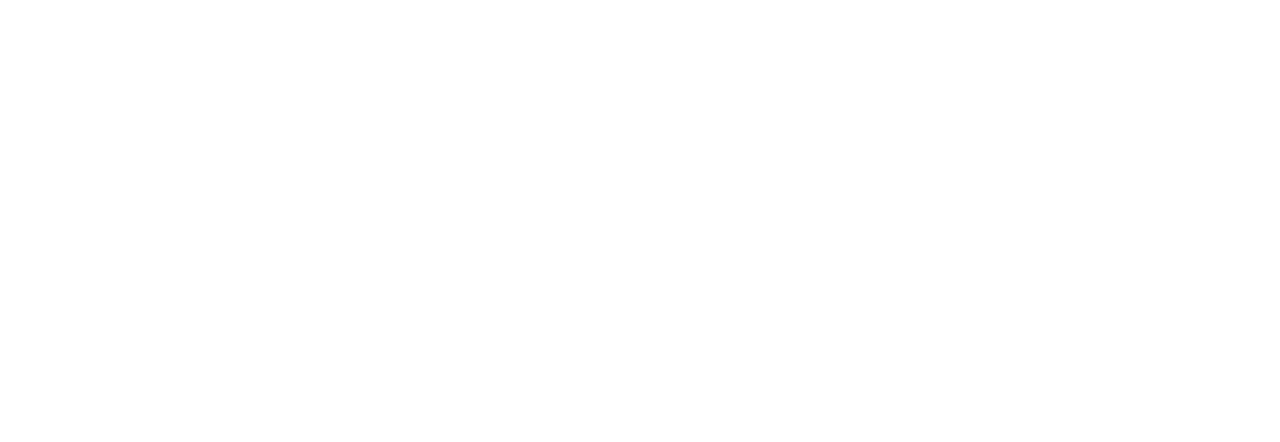
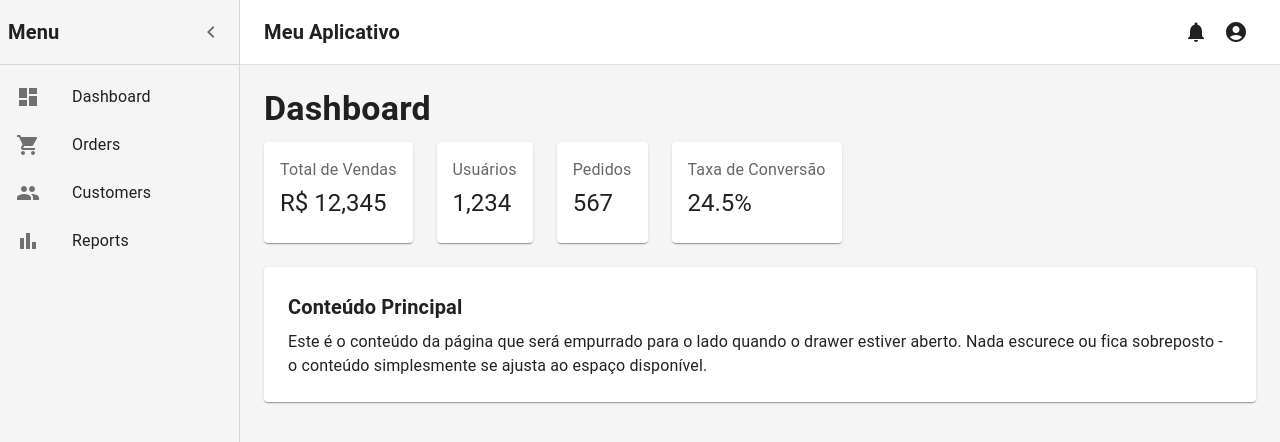
Before and after one commit to Sankhya-ABC/nikkey-frontend, a React (Vite) app: page / in a window 1280 px wide. Before the commit this address had no page. Shown: the top 442 px of the page. Built offline with nearby package versions, Linux system fonts and the light colour scheme.

Commit message:
feat: new layout proposal - 1

```diff
--- a/src/App.tsx
+++ b/src/App.tsx
@@ -1,24 +1,12 @@
-import { createTheme, ThemeProvider } from "@mui/material";
-import React, { useMemo, useState } from "react";
-import { Menu } from "./components/Template/Menu";
-import { Sidebar } from "./components/Template/Sidebar";
-import { Template } from "./components/Template";
-import { BrowserRouter, Route, Routes } from "react-router";
+import React from "react";
+import { ThemeProvider, createTheme } from "@mui/material/styles";
+import CssBaseline from "@mui/material/CssBaseline";
+import DashboardLayout from "./components/DashboardLayout";
+import Dashboard from "./components/Dashboard";
 
-type ThemeMode = "light" | "dark";
-
-export const App: React.FC = () => {
-  const [themeMode, setThemeMode] = useState<ThemeMode>("light");
-
-  const toggleTheme = () => {
-    setThemeMode((prevMode) => (prevMode === "light" ? "dark" : "light"));
-  };
-
-  const theme = useMemo(
-    () =>
-      createTheme({
+const theme = createTheme({
   palette: {
-          mode: themeMode,
+    mode: "light",
     primary: {
       main: "#1976d2",
     },
@@ -26,48 +14,27 @@
       main: "#dc004e",
     },
     background: {
-            default: themeMode === "light" ? "#f5f5f5" : "#121212",
-            paper: themeMode === "light" ? "#ffffff" : "#1e1e1e",
+      default: "#f5f5f5",
+      paper: "#ffffff",
     },
   },
   typography: {
+    h4: {
+      fontWeight: 600,
+    },
     h6: {
       fontWeight: 600,
     },
   },
-        components: {
-          MuiAppBar: {
-            styleOverrides: {
-              root: {
-                backgroundColor: themeMode === "light" ? "#ffffff" : "#1e1e1e",
-              },
-            },
-          },
-        },
-      }),
-    [themeMode],
-  );
+});
 
+export const App: React.FC = () => {
   return (
     <ThemeProvider theme={theme}>
-      <BrowserRouter>
-        <Routes>
-          <Route element={<Template />}>
-            <Route path="dashboard" element={<p>dashboard</p>} />
-            <Route path="clientes" element={<p>clientes</p>} />
-            <Route path="usuarios" element={<p>usuarios</p>} />
-            <Route path="visitas" element={<p>visitas</p>} />
-            <Route
-              path="ordens-de-servico"
-              element={<p>ordens-de-servico</p>}
-            />
-            <Route
-              path="relatorio-de-produtividade"
-              element={<p>relatorio-de-produtividade</p>}
-            />
-          </Route>
-        </Routes>
-      </BrowserRouter>
+      <CssBaseline />
+      <DashboardLayout>
+        <Dashboard />
+      </DashboardLayout>
     </ThemeProvider>
   );
 };
--- /dev/null
+++ b/src/components/AppDrawer.tsx
@@ -0,0 +1,91 @@
+import React from "react";
+import {
+  Drawer,
+  List,
+  ListItem,
+  ListItemButton,
+  ListItemIcon,
+  ListItemText,
+  IconButton,
+  Toolbar,
+  Typography,
+  Divider,
+  useTheme,
+  useMediaQuery,
+} from "@mui/material";
+import {
+  ChevronLeft as ChevronLeftIcon,
+  Dashboard as DashboardIcon,
+  ShoppingCart as ShoppingCartIcon,
+  People as PeopleIcon,
+  BarChart as BarChartIcon,
+} from "@mui/icons-material";
+
+interface AppDrawerProps {
+  open: boolean;
+  onDrawerClose: () => void;
+  drawerWidth: number;
+}
+
+const menuItems = [
+  { text: "Dashboard", icon: <DashboardIcon /> },
+  { text: "Orders", icon: <ShoppingCartIcon /> },
+  { text: "Customers", icon: <PeopleIcon /> },
+  { text: "Reports", icon: <BarChartIcon /> },
+];
+
+const AppDrawer: React.FC<AppDrawerProps> = ({
+  open,
+  onDrawerClose,
+  drawerWidth,
+}) => {
+  const theme = useTheme();
+  const isMobile = useMediaQuery(theme.breakpoints.down("md"));
+
+  return (
+    <Drawer
+      variant={isMobile ? "temporary" : "persistent"}
+      open={open}
+      onClose={onDrawerClose}
+      sx={{
+        width: drawerWidth,
+        flexShrink: 0,
+        "& .MuiDrawer-paper": {
+          width: drawerWidth,
+          boxSizing: "border-box",
+          backgroundColor: theme.palette.background.default,
+          borderRight: `1px solid ${theme.palette.divider}`,
+        },
+      }}
+    >
+      <Toolbar
+        sx={{
+          display: "flex",
+          alignItems: "center",
+          justifyContent: "space-between",
+          px: [1],
+        }}
+      >
+        <Typography variant="h6" noWrap component="div">
+          Menu
+        </Typography>
+        <IconButton onClick={onDrawerClose}>
+          <ChevronLeftIcon />
+        </IconButton>
+      </Toolbar>
+      <Divider />
+      <List>
+        {menuItems.map((item) => (
+          <ListItem key={item.text} disablePadding>
+            <ListItemButton>
+              <ListItemIcon>{item.icon}</ListItemIcon>
+              <ListItemText primary={item.text} />
+            </ListItemButton>
+          </ListItem>
+        ))}
+      </List>
+    </Drawer>
+  );
+};
+
+export default AppDrawer;
--- /dev/null
+++ b/src/components/AppHeader.tsx
@@ -0,0 +1,72 @@
+import React from "react";
+import {
+  AppBar,
+  Toolbar,
+  Typography,
+  IconButton,
+  useTheme,
+  useMediaQuery,
+} from "@mui/material";
+import {
+  Menu as MenuIcon,
+  AccountCircle as AccountCircleIcon,
+  Notifications as NotificationsIcon,
+} from "@mui/icons-material";
+
+interface AppHeaderProps {
+  onDrawerToggle: () => void;
+  drawerOpen: boolean;
+}
+
+const AppHeader: React.FC<AppHeaderProps> = ({
+  onDrawerToggle,
+  drawerOpen,
+}) => {
+  const theme = useTheme();
+  const isMobile = useMediaQuery(theme.breakpoints.down("md"));
+
+  return (
+    <AppBar
+      position="fixed"
+      sx={{
+        width: { md: `calc(100% - ${drawerOpen ? 240 : 0}px)` },
+        ml: { md: `${drawerOpen ? 240 : 0}px` },
+        transition: theme.transitions.create(["width", "margin"], {
+          easing: theme.transitions.easing.sharp,
+          duration: theme.transitions.duration.leavingScreen,
+        }),
+        backgroundColor: theme.palette.background.paper,
+        color: theme.palette.text.primary,
+        boxShadow: "none",
+        borderBottom: `1px solid ${theme.palette.divider}`,
+      }}
+    >
+      <Toolbar>
+        <IconButton
+          color="inherit"
+          aria-label="open drawer"
+          edge="start"
+          onClick={onDrawerToggle}
+          sx={{ mr: 2, display: { md: drawerOpen ? "none" : "block" } }}
+        >
+          <MenuIcon />
+        </IconButton>
+
+        <Typography variant="h6" noWrap component="div" sx={{ flexGrow: 1 }}>
+          Meu Aplicativo
+        </Typography>
+
+        <div>
+          <IconButton color="inherit">
+            <NotificationsIcon />
+          </IconButton>
+          <IconButton color="inherit">
+            <AccountCircleIcon />
+          </IconButton>
+        </div>
+      </Toolbar>
+    </AppBar>
+  );
+};
+
+export default AppHeader;
--- /dev/null
+++ b/src/components/Dashboard.tsx
@@ -0,0 +1,79 @@
+import React from "react";
+import { Box, Paper, Typography, Grid, Card, CardContent } from "@mui/material";
+
+const Dashboard: React.FC = () => {
+  return (
+    <Box>
+      <Typography variant="h4" gutterBottom>
+        Dashboard
+      </Typography>
+
+      <Grid container spacing={3}>
+        <Grid item xs={12} sm={6} md={3}>
+          <Card>
+            <CardContent>
+              <Typography color="textSecondary" gutterBottom>
+                Total de Vendas
+              </Typography>
+              <Typography variant="h5" component="div">
+                R$ 12,345
+              </Typography>
+            </CardContent>
+          </Card>
+        </Grid>
+
+        <Grid item xs={12} sm={6} md={3}>
+          <Card>
+            <CardContent>
+              <Typography color="textSecondary" gutterBottom>
+                Usuários
+              </Typography>
+              <Typography variant="h5" component="div">
+                1,234
+              </Typography>
+            </CardContent>
+          </Card>
+        </Grid>
+
+        <Grid item xs={12} sm={6} md={3}>
+          <Card>
+            <CardContent>
+              <Typography color="textSecondary" gutterBottom>
+                Pedidos
+              </Typography>
+              <Typography variant="h5" component="div">
+                567
+              </Typography>
+            </CardContent>
+          </Card>
+        </Grid>
+
+        <Grid item xs={12} sm={6} md={3}>
+          <Card>
+            <CardContent>
+              <Typography color="textSecondary" gutterBottom>
+                Taxa de Conversão
+              </Typography>
+              <Typography variant="h5" component="div">
+                24.5%
+              </Typography>
+            </CardContent>
+          </Card>
+        </Grid>
+      </Grid>
+
+      <Paper sx={{ p: 3, mt: 3 }}>
+        <Typography variant="h6" gutterBottom>
+          Conteúdo Principal
+        </Typography>
+        <Typography>
+          Este é o conteúdo da página que será empurrado para o lado quando o
+          drawer estiver aberto. Nada escurece ou fica sobreposto - o conteúdo
+          simplesmente se ajusta ao espaço disponível.
+        </Typography>
+      </Paper>
+    </Box>
+  );
+};
+
+export default Dashboard;
--- /dev/null
+++ b/src/components/DashboardLayout.tsx
@@ -0,0 +1,56 @@
+import React, { useState, type ReactNode } from "react";
+import { Box, Toolbar, useTheme, useMediaQuery } from "@mui/material";
+import AppHeader from "./AppHeader";
+import AppDrawer from "./AppDrawer";
+
+interface DashboardLayoutProps {
+  children: ReactNode;
+}
+
+const DashboardLayout: React.FC<DashboardLayoutProps> = ({ children }) => {
+  const theme = useTheme();
+  const isMobile = useMediaQuery(theme.breakpoints.down("md"));
+  const [drawerOpen, setDrawerOpen] = useState(!isMobile);
+
+  const drawerWidth = 240;
+
+  const handleDrawerToggle = () => {
+    setDrawerOpen(!drawerOpen);
+  };
+
+  const handleDrawerClose = () => {
+    if (isMobile) {
+      setDrawerOpen(false);
+    }
+  };
+
+  return (
+    <Box sx={{ display: "flex" }}>
+      <AppHeader onDrawerToggle={handleDrawerToggle} drawerOpen={drawerOpen} />
+
+      <AppDrawer
+        open={drawerOpen}
+        onDrawerClose={handleDrawerClose}
+        drawerWidth={drawerWidth}
+      />
+
+      <Box
+        component="main"
+        sx={{
+          flexGrow: 1,
+          p: 3,
+          width: { md: `calc(100% - ${drawerOpen ? drawerWidth : 0}px)` },
+          transition: theme.transitions.create(["width", "margin"], {
+            easing: theme.transitions.easing.sharp,
+            duration: theme.transitions.duration.leavingScreen,
+          }),
+        }}
+      >
+        <Toolbar />
+        {children}
+      </Box>
+    </Box>
+  );
+};
+
+export default DashboardLayout;
```
Lines whose indentation alone changed are shown as unchanged.
